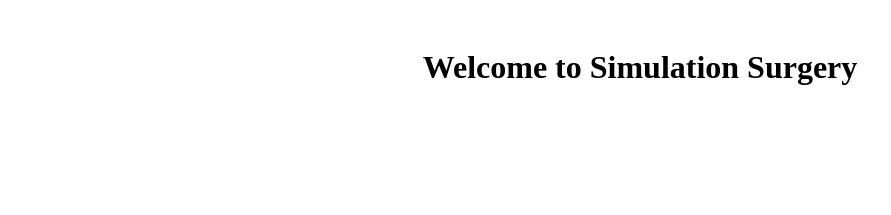
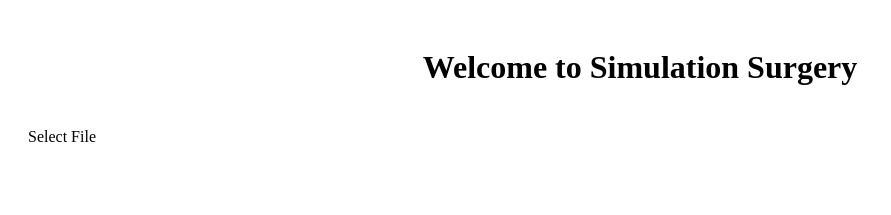
Before and after one commit to oss-slu/pao_surgery_simulator, a React (Create React App) app in the folder frontend/: page / in a window 1280 px wide. Shown: the top 215 px of the page, without its empty margins (0-891 px from the left). Built offline with nearby package versions, Linux system fonts and the light colour scheme.

Commit message:
ZhihuiWu

```diff
--- a/frontend/src/App.js
+++ b/frontend/src/App.js
@@ -1,9 +1,37 @@
-import React from "react";
+import React, { useState } from "react";
 
 function App() {
+  const [file, setFile] = useState(null);
+  const fileSelect = (e) => {
+    const selectedFile = e.target.files && e.target.files[0];
+    if (selectedFile) {
+      setFile(selectedFile);
+    }
+  };
+
   return (
-    <div style={{ padding: "20px", textAlign: "center" }}>
+    <div>
+      <div style={{ padding: "20px", textAlign: "center" }}>
       <h1>Welcome to Simulation Surgery</h1>
+      </div>
+      {file && (
+        <div>
+          <p style={{ padding: "20px" }}>Selected file: {file.name}
+          </p>
+        </div>
+      )}
+      <div style={{ position: "fixed", bottom: 20, display: "flex", alignItems: "center" }}>
+      </div>
+      <input id="fileInput"
+        type="file"
+        accept="image/*"
+        onChange={fileSelect}
+        style={{ display: "none" }}
+        />
+      <label htmlFor="fileInput"
+        style={{ padding: "20px" }}>
+      Select File
+      </label>
     </div>
   );
 }
```
Also changed, not shown: 1 other file (tests, documents, lock files or other folders).
